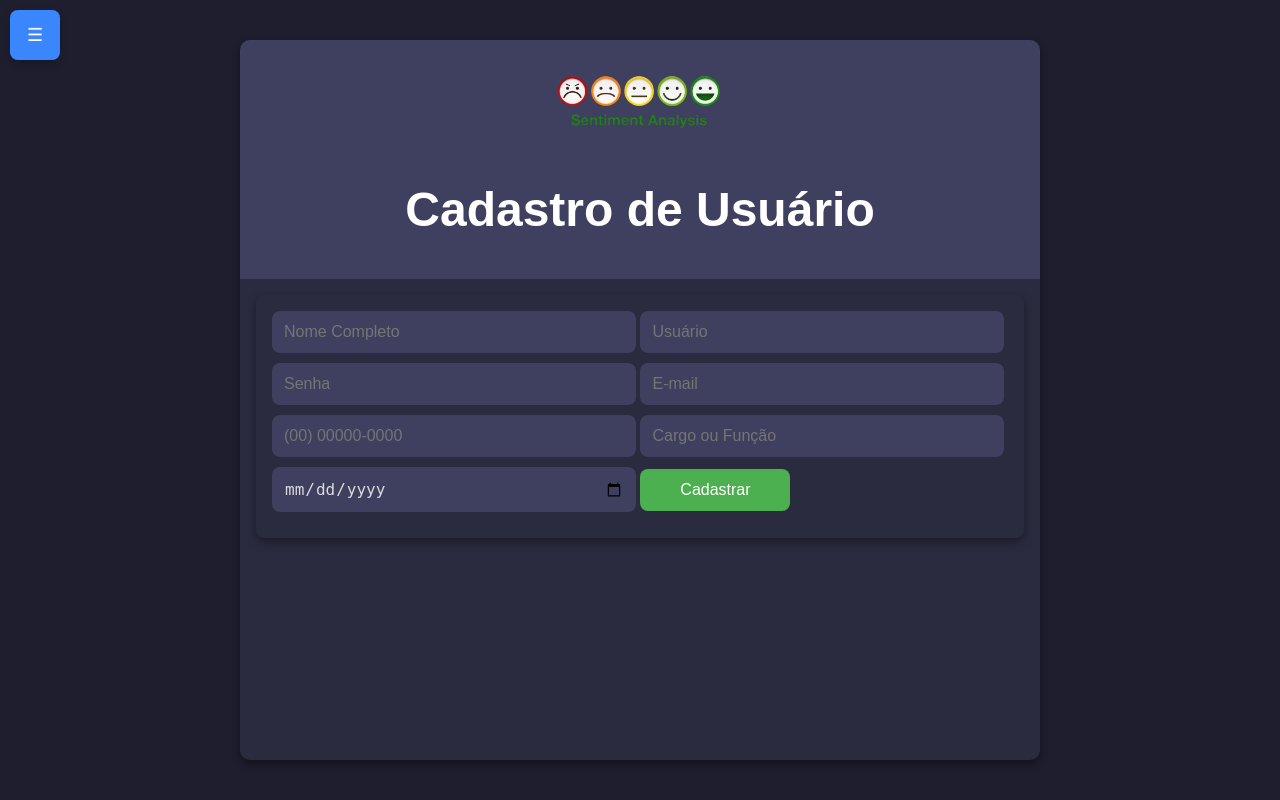
After one commit to Pedro-Koziel-Diniz/Pos_Framework, a Django app: template sentiment_service/sentiment/templates/sentiment/cadastro.html in a window 1280 px wide. The commit adds this page. Run offline with Django 3.2, Linux system fonts and the light colour scheme; the template is opened without the code that fills it, so the values that code supplies are empty; parts of the project's set-up code (start-up, migrations or seed data) failed here and were passed over.

Commit message:
Correção Sentiment ML

```diff
--- /dev/null
+++ b/sentiment_service/sentiment/templates/sentiment/cadastro.html
@@ -0,0 +1,112 @@
+<!DOCTYPE html>
+<html lang="en">
+  <head>
+    <meta charset="UTF-8" />
+    <meta name="viewport" content="width=device-width, initial-scale=1.0" />
+    <title>Cadastro - Sentiment Service</title>
+
+    <!-- Incluindo o CSS -->
+    {% load static %}
+    <link rel="stylesheet" href="{% static 'css/script.css' %}" />
+  </head>
+  <body>
+    <!-- Menu Expansível -->
+    <div class="expandable-menu">
+      <button class="menu-toggle" onclick="toggleMenu()">☰</button>
+      <div class="menu-content">
+        <a href="http://127.0.0.1:8000/admin/">Admin</a>
+      </div>
+    </div>
+
+    <!-- Formulário de Cadastro -->
+    <div class="chat-container">
+      <div class="chat-header">
+        <img src="{% static 'img/logosentiment.png' %}" alt="Logo Sentiment" />
+        <h1>Cadastro de Usuário</h1>
+      </div>
+      <div class="form-container">
+        {% if messages %}
+          <ul>
+            {% for message in messages %}
+              <li>{{ message }}</li>
+            {% endfor %}
+          </ul>
+        {% endif %}
+        <form method="POST" action="{% url 'cadastro' %}">
+          {% csrf_token %}
+          <input
+            type="text"
+            id="nome"
+            name="nome"
+            class="text-input"
+            placeholder="Nome Completo"
+            required
+            style="width: 90%; max-width: 340px; margin-bottom: 10px;"
+          />
+          <input
+            type="text"
+            id="usuario"
+            name="usuario"
+            class="text-input"
+            placeholder="Usuário"
+            required
+            style="width: 90%; max-width: 340px; margin-bottom: 10px;"
+          />
+          <input
+            type="password"
+            id="senha"
+            name="senha"
+            class="text-input"
+            placeholder="Senha"
+            required
+            style="width: 90%; max-width: 340px; margin-bottom: 10px;"
+          />
+          <input
+            type="email"
+            id="email"
+            name="email"
+            class="text-input"
+            placeholder="E-mail"
+            required
+            style="width: 90%; max-width: 340px; margin-bottom: 10px;"
+          />
+          <input
+            type="text"
+            id="celular"
+            name="celular"
+            class="text-input"
+            placeholder="(00) 00000-0000"
+            style="width: 90%; max-width: 340px; margin-bottom: 10px;"
+          />
+          <input
+            type="text"
+            id="funcao"
+            name="funcao"
+            class="text-input"
+            placeholder="Cargo ou Função"
+            style="width: 90%; max-width: 340px; margin-bottom: 10px;"
+          />
+          <input
+            type="date"
+            id="nascimento"
+            name="nascimento"
+            class="text-input"
+            style="width: 90%; max-width: 340px; margin-bottom: 10px;"
+          />
+          <button type="submit" class="submit-btn" style="background-color: #4CAF50; width: 150px;">
+            Cadastrar
+          </button>
+        </form>
+      </div>
+    </div>
+
+    <!-- Incluindo o JS -->
+    <script src="{% static 'js/script.js' %}"></script>
+    <script>
+      function toggleMenu() {
+        const menu = document.querySelector('.menu-content');
+        menu.classList.toggle('expanded');
+      }
+    </script>
+  </body>
+</html>
--- a/sentiment_service/sentiment/templates/sentiment/sentiment_ml.html
+++ b/sentiment_service/sentiment/templates/sentiment/sentiment_ml.html
@@ -78,7 +78,7 @@
           if (data.sentimento_previsto) {
             resultElement.innerHTML = `
               <strong>Sentimento:</strong>
-              <span class="badge ${data.sentimento_previsto === 'NEGATIVO' ? 'negative' : 'positive'}">
+              <span class="badge ${data.sentimento_previsto === 'Negativo' ? 'negative' : 'positive'}">
                 ${data.sentimento_previsto}
               </span>
             `;
```
